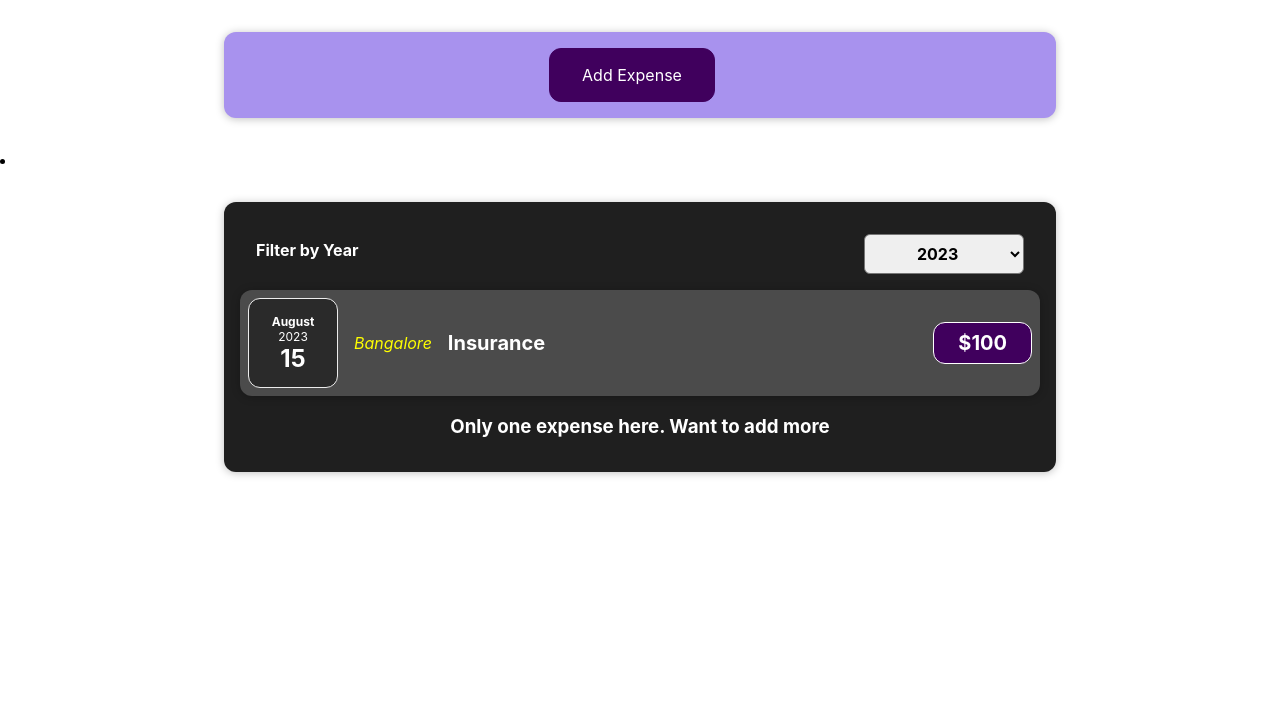
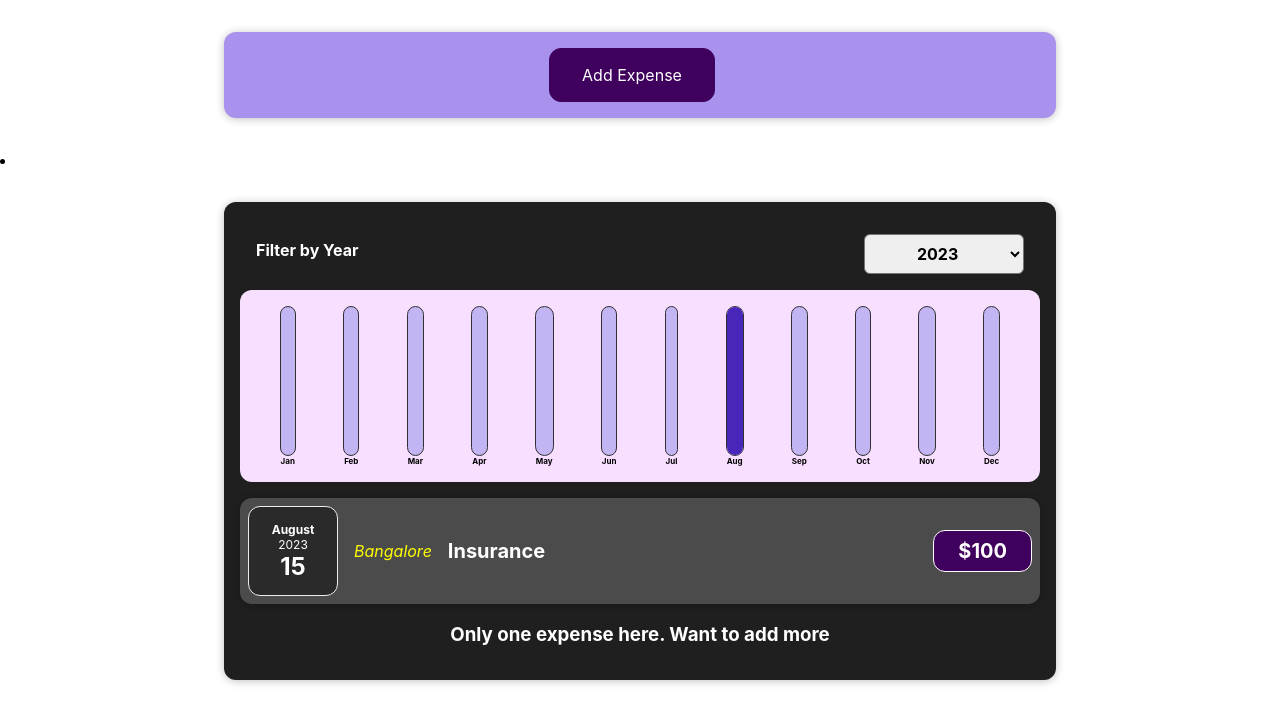
Before and after one commit to godseye1310/TutorialExpenseReactApp, a React (Create React App) app: page / in a window 1280 px wide. Shown: the top 724 px of the page. Built offline with nearby package versions, Linux system fonts and the light colour scheme.

Commit message:
Integrating Expenses Chart

```diff
--- /dev/null
+++ b/src/components/Chart/Chart.css
@@ -0,0 +1,9 @@
+.chart {
+	padding: 1rem;
+	border-radius: 12px;
+	background-color: #f8dfff;
+	text-align: center;
+	display: flex;
+	justify-content: space-around;
+	height: 10rem;
+}
--- /dev/null
+++ b/src/components/Chart/Chart.js
@@ -0,0 +1,54 @@
+import React from "react";
+import ChartBar from "./ChartBar";
+import "./Chart.css";
+
+const Chart = (props) => {
+	// console.log(props.chartExpenses);//Got Chart Expense Data from ExpenseChart.jsx//
+
+	//Creating an Array of only Prices for Each Month//
+	const expensesOnlyArray = props.chartExpenses.map((monthExpenseData) => {
+		return monthExpenseData.price;
+	}); // console.log(expensesOnlyArray);
+	//Finding the MaxValue Price from all months from thae above price array//
+	const maxValue = Math.max(...expensesOnlyArray);
+	// console.log(maxValue);
+
+	//Created a dummy Default Data for Chart Values
+	const chartData = [
+		{ expenseMonth: "Jan", expenseValue: 0 },
+		{ expenseMonth: "Feb", expenseValue: 0 },
+		{ expenseMonth: "Mar", expenseValue: 0 },
+		{ expenseMonth: "Apr", expenseValue: 0 },
+		{ expenseMonth: "May", expenseValue: 0 },
+		{ expenseMonth: "Jun", expenseValue: 0 },
+		{ expenseMonth: "Jul", expenseValue: 0 },
+		{ expenseMonth: "Aug", expenseValue: 0 },
+		{ expenseMonth: "Sep", expenseValue: 0 },
+		{ expenseMonth: "Oct", expenseValue: 0 },
+		{ expenseMonth: "Nov", expenseValue: 0 },
+		{ expenseMonth: "Dec", expenseValue: 0 },
+	];
+
+	//Adding Expense Price to expenseValue//
+	for (let expense of props.chartExpenses) {
+		chartData[expense.date.getMonth()].expenseValue += expense.price;
+	}
+
+	//Rendering Chart Bar with its Values using MAP fn. //
+	return (
+		<div className="chart">
+			{chartData.map((monthData) => {
+				return (
+					<ChartBar
+						key={monthData.expenseMonth}
+						label={monthData.expenseMonth}
+						value={monthData.expenseValue}
+						maxValue={maxValue}
+					/>
+				);
+			})}
+		</div>
+	);
+};
+
+export default Chart;
--- /dev/null
+++ b/src/components/Chart/ChartBar.css
@@ -0,0 +1,30 @@
+.chart-bar {
+	height: 100%;
+	display: flex;
+	flex-direction: column;
+	align-items: center;
+}
+
+.chart-bar__inner {
+	height: 100%;
+	width: 100%;
+	border: 1px solid #313131;
+	border-radius: 12px;
+	background-color: #c3b4f3;
+	overflow: hidden;
+	display: flex;
+	flex-direction: column;
+	justify-content: flex-end;
+}
+
+.chart-bar__fill {
+	background-color: #4826b9;
+	width: 100%;
+	transition: all 0.3s ease-out;
+}
+
+.chart-bar__label {
+	font-weight: bold;
+	font-size: 0.5rem;
+	text-align: center;
+}
--- /dev/null
+++ b/src/components/Chart/ChartBar.js
@@ -0,0 +1,20 @@
+import React from "react";
+import "./ChartBar.css";
+
+const ChartBar = (props) => {
+	let fillHeight = "0%";
+	if (props.value > 0) {
+		fillHeight = Math.round((props.value / props.maxValue) * 100) + "%";
+	}
+
+	return (
+		<div className="chart-bar">
+			<div className="chart-bar__inner">
+				<div className="chart-bar__fill" style={{ height: fillHeight }}></div>
+			</div>
+			<div className="chart-bar__label">{props.label}</div>
+		</div>
+	);
+};
+
+export default ChartBar;
--- a/src/components/Expenses/Expenses.jsx
+++ b/src/components/Expenses/Expenses.jsx
@@ -4,6 +4,7 @@
 import ExpenseList from "./ExpenseList";
 import "./Expenses.css";
 import Card from "../Wrapper/Card";
+import ExpensesChart from "./ExpensesChart";
 
 function Expenses(props) {
 	// Changing the state for Selected Year//
@@ -34,11 +35,14 @@
 	// 	});
 	// }
 
-	//Render React Elements//
+	//Render All React Elements//
 	return (
 		<li>
 			<Card className="expenses">
 				<ExpensesFilter selected={filteredYear} onChangeFilter={changeFilterHandler} />
+
+				<ExpensesChart filteredExpensesForChart={filteredExpenses} />
+
 				{/* {expenseContent} */}
 				<ExpenseList itemsDisplayed={filteredExpenses} />
 				{filteredExpenses.length === 1 && (
--- /dev/null
+++ b/src/components/Expenses/ExpensesChart.jsx
@@ -0,0 +1,14 @@
+import React from "react";
+import Chart from "../Chart/Chart";
+
+function ExpensesChart(props) {
+	// console.log(props.chartData);
+	//Received FilteredExpensesForChart Data from Expenses.jsx//
+	return (
+		<div>
+			<Chart chartExpenses={props.filteredExpensesForChart} />
+		</div>
+	);
+}
+
+export default ExpensesChart;
--- a/src/components/NewExpense/ExpenseForm.jsx
+++ b/src/components/NewExpense/ExpenseForm.jsx
@@ -40,7 +40,7 @@
 		event.preventDefault();
 		const expenseData = {
 			title: enteredTitle,
-			price: enteredAmount,
+			price: +enteredAmount,
 			date: new Date(enteredDate),
 		};
 		// console.log(expenseData);
```
